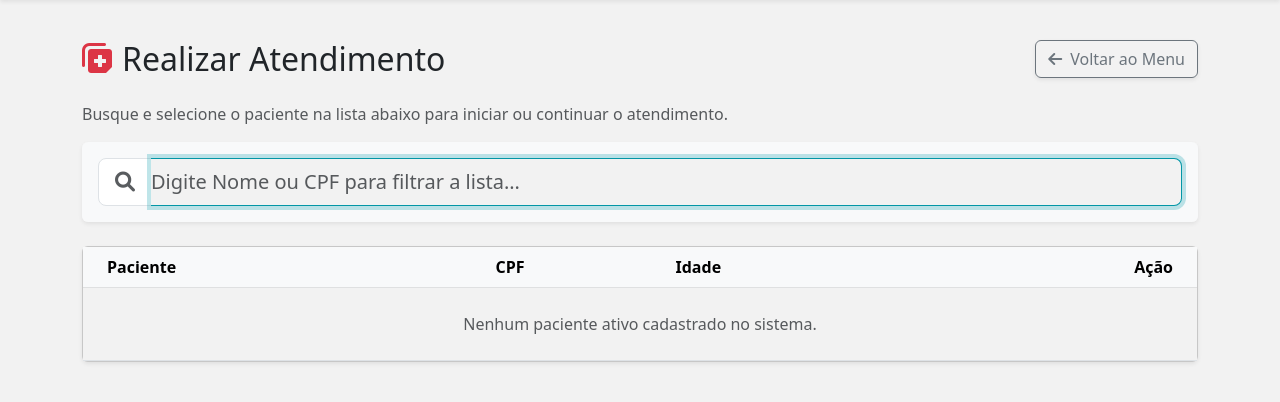
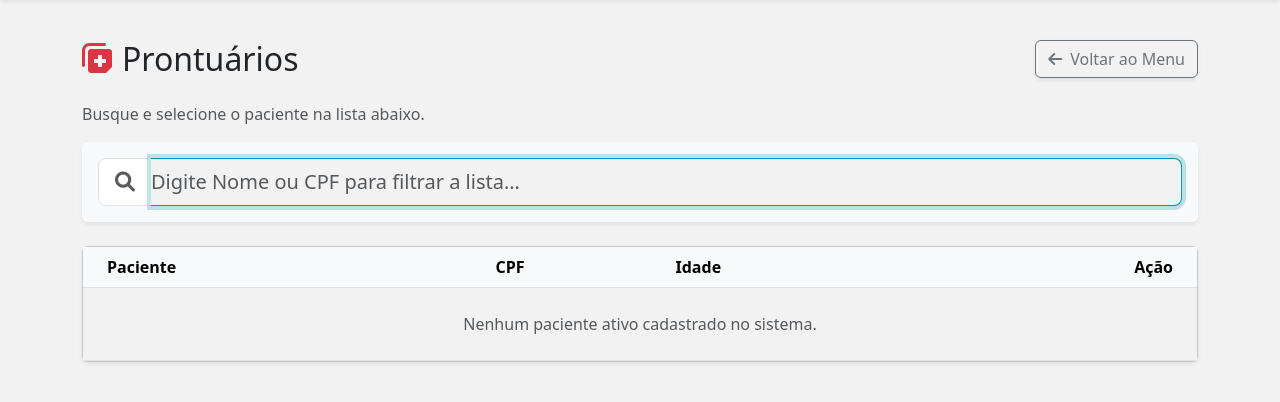
Before and after one commit to titonel/lca, a Django app: page /hipertensao/atendimento/ in a window 1280 px wide. Shown: the part 56-458 px from the top of the page. Run offline with Django 5.2, Linux system fonts and the light colour scheme; the visitor is signed in with stand-in values (Sample User, id 1); data that the repository does not hold is empty.

Commit message:
Landing de Prontuário atualizada

```diff
--- a/hipertensao/templates/hipertensao/atendimento_landing.html
+++ b/hipertensao/templates/hipertensao/atendimento_landing.html
@@ -2,13 +2,13 @@
 {% block content %}
 <div class="container mt-4">
     <div class="d-flex justify-content-between align-items-center mb-4">
-        <h2 class="mb-0"><i class="fas fa-notes-medical text-danger me-2"></i>Realizar Atendimento</h2>
+        <h2 class="mb-0"><i class="fas fa-notes-medical text-danger me-2"></i>Prontuários</h2>
         <a href="{% url 'has:atendimento_opcoes' %}" class="btn btn-outline-secondary shadow-sm">
             <i class="fas fa-arrow-left me-2"></i>Voltar ao Menu
         </a>
     </div>
 
-    <p class="text-muted">Busque e selecione o paciente na lista abaixo para iniciar ou continuar o atendimento.</p>
+    <p class="text-muted">Busque e selecione o paciente na lista abaixo.</p>
 
     <div class="card shadow-sm mb-4 border-0">
         <div class="card-body bg-light rounded">
@@ -45,7 +45,7 @@
                             <td>{{ p.idade }} anos</td>
                             <td class="text-end pe-4">
                                 <a href="{% url 'has:prontuario' p.id %}" class="btn btn-sm btn-outline-secondary me-1" title="Ver Prontuário">
-                                    <i class="fas fa-folder-open"></i>
+                                    <i class="fas fa-address-book"></i> Prontuário
                                 </a>
                                 <a href="{% url 'has:hub_opcoes_atendimento' p.id %}" class="btn btn-sm btn-danger px-3" title="Iniciar Atendimento">
                                     <i class="fas fa-arrow-right me-1"></i> Atender
```
